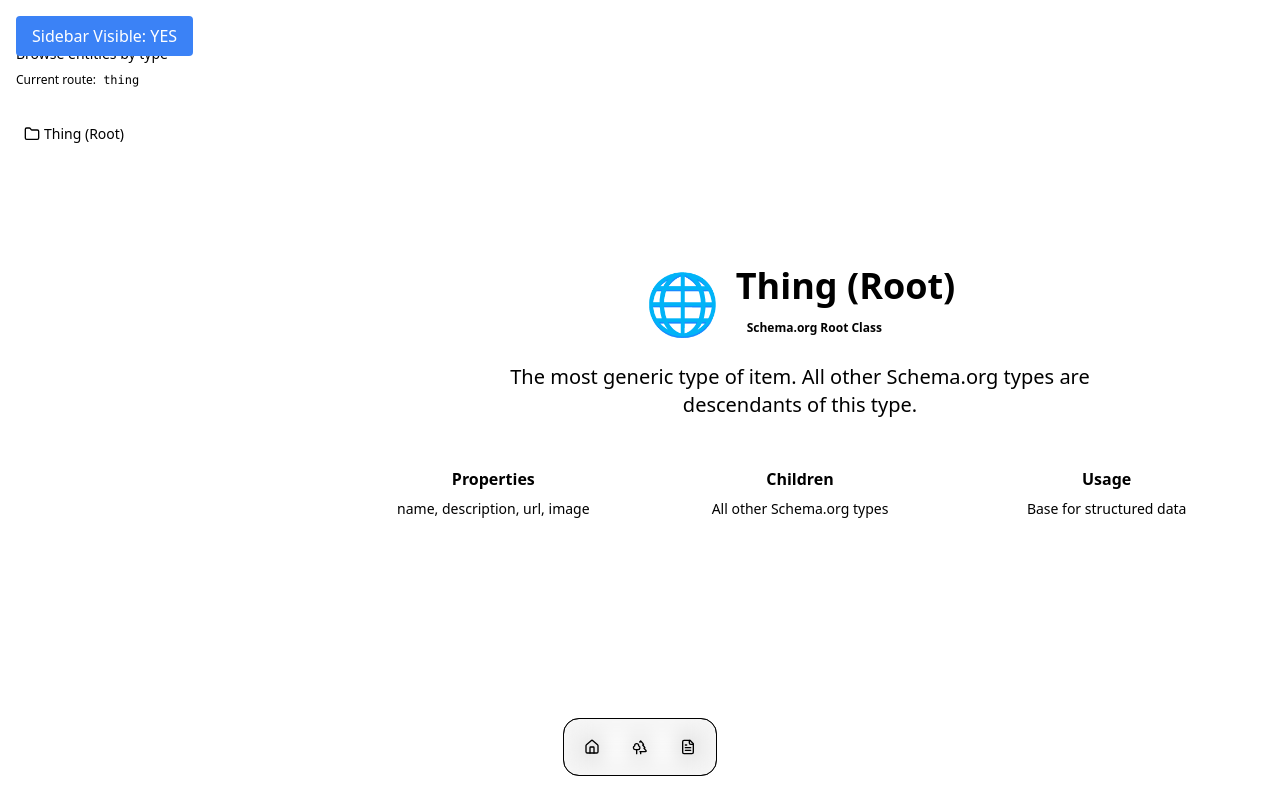
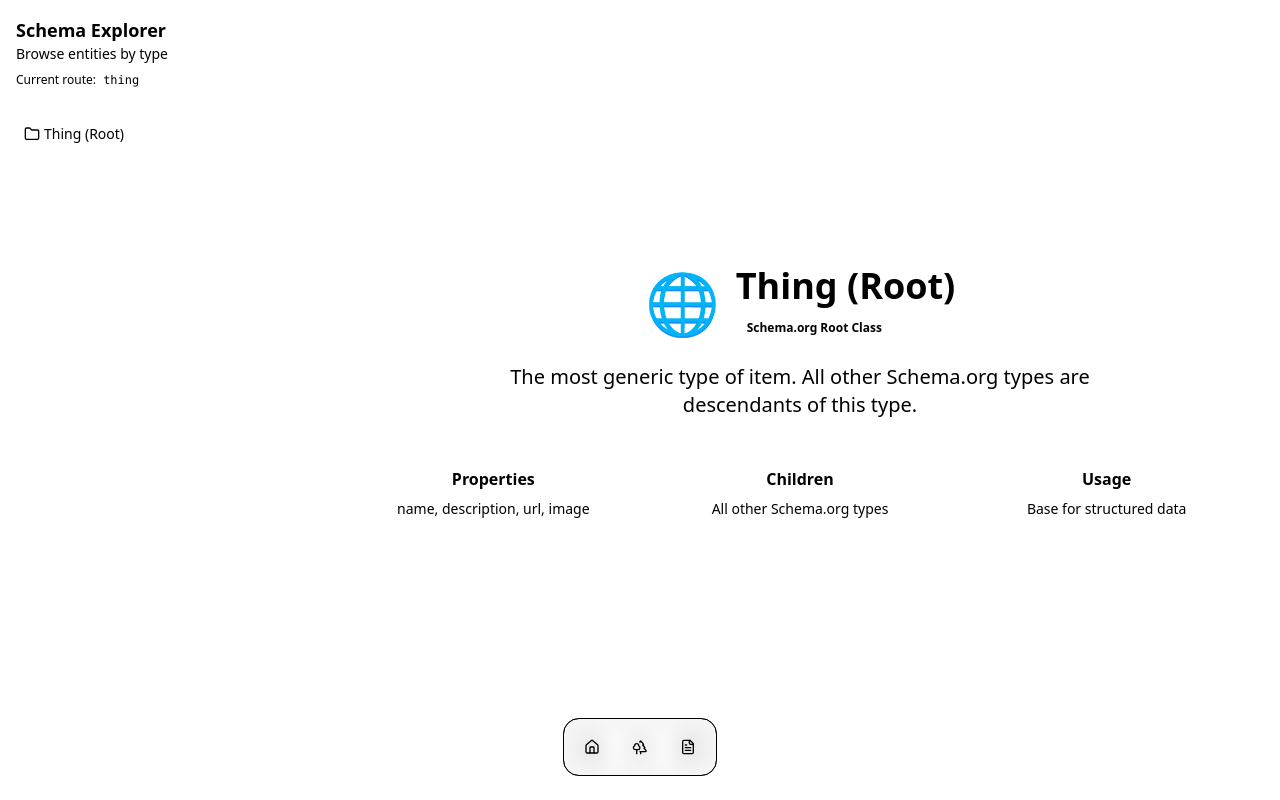
Before and after one commit to mullerjk/mercantia-taba, a Next.js app in the folder app/: page / in a window 1280 px wide. Built offline with nearby package versions, Linux system fonts and the light colour scheme.

Commit message:
test: add alert to verify if toggle button click is working

```diff
--- a/app/src/app/page.tsx
+++ b/app/src/app/page.tsx
@@ -9,17 +9,12 @@
   const [showSidebar, setShowSidebar] = useState(true);
 
   const toggleSidebar = () => {
-    console.log('Toggling sidebar from', showSidebar, 'to', !showSidebar);
+    alert('Toggle clicked! Current state: ' + showSidebar);
     setShowSidebar(!showSidebar);
   };
 
   return (
     <>
-      {/* Debug indicator */}
-      <div className="fixed top-4 left-4 z-50 bg-blue-500 text-white px-4 py-2 rounded">
-        Sidebar Visible: {showSidebar ? 'YES' : 'NO'}
-      </div>
-
       <EntityNavigator
         entities={mockSchemaData}
         showSidebar={showSidebar}
```
